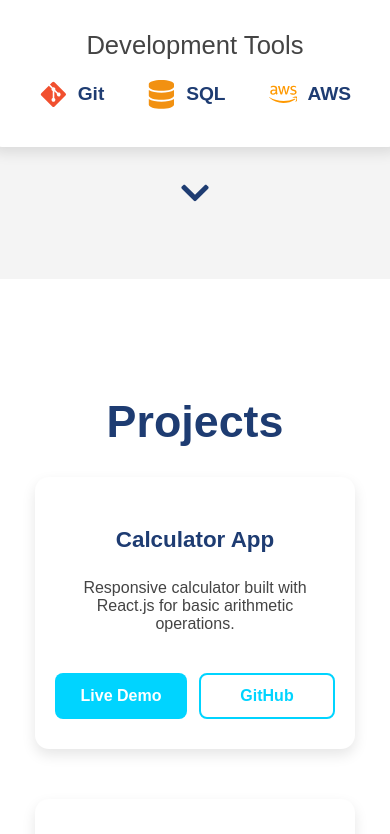
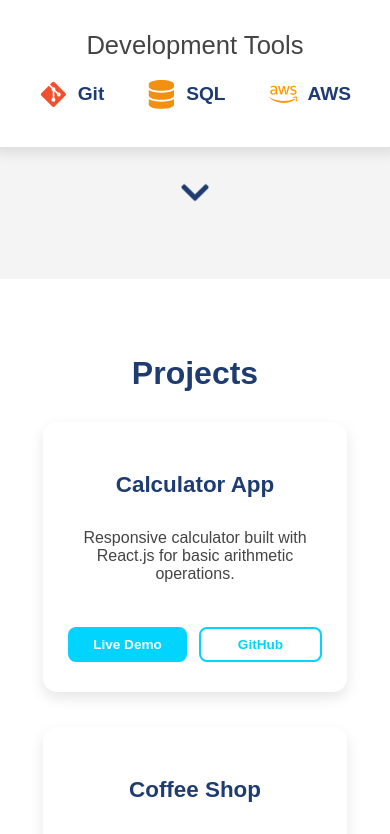
Before and after one commit to hamzas4011/personal-website, a React (Vite) app: page / in a window 390 px wide. Shown: the part 2346-3180 px from the top of the page. Built offline with nearby package versions, Linux system fonts and the light colour scheme.

Commit message:
fixed projects.css

```diff
--- a/src/styles/Projects.css
+++ b/src/styles/Projects.css
@@ -12,6 +12,7 @@
 
 .projects-content {
   max-width: 900px;
+  width: 70%;
 }
 
 .projects h2 {
@@ -102,30 +103,54 @@
   color: white;
 }
 
-.scroll-down {
-  display: flex;
-  justify-content: center;
-  align-items: center;
-  margin-top: 20px;
-  cursor: pointer;
-  animation: bounce 1.5s infinite;
+@media (max-width: 768px) {
+  .projects-content {
+    width: 80%;
+  }
+
+  .projects h2 {
+    font-size: 2.2rem;
+  }
+
+  .projects-list {
+    gap: 20px;
+  }
+
+  .project-card {
+    width: 70%;
+  }
+
+  .project-button {
+    width: 100px;
+    font-size: 0.9rem;
+    padding: 10px 15px;
+  }
 }
 
-.scroll-icon {
-  font-size: 2rem;
-  color: #1e3c72;
-  transition: color 0.3s ease-in-out;
-}
+@media (max-width: 480px) {
+  .projects {
+    padding: 50px 15px;
+  }
 
-.scroll-icon:hover {
-  color: #555;
-}
+  .projects-content {
+    width: 90%;
+  }
 
-@keyframes bounce {
-  0%, 100% {
-    transform: translateY(0);
+  .projects h2 {
+    font-size: 2rem;
   }
-  50% {
-    transform: translateY(10px);
+
+  .projects-list {
+    gap: 15px;
+  }
+
+  .project-card {
+    width: 90%;
+  }
+
+  .project-button {
+    width: 95px;
+    font-size: 0.85rem;
+    padding: 8px 12px;
   }
 }
```
